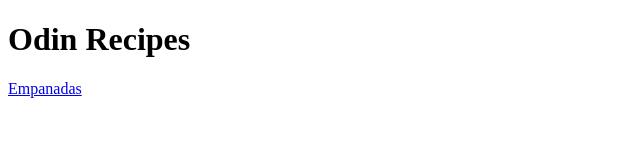
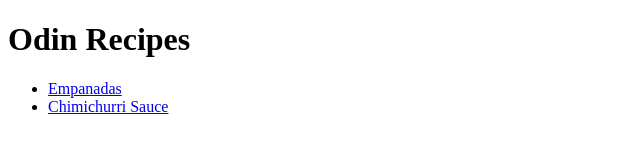
Before and after one commit to Riotexer/odin-recipes, a plain HTML site: page index.html in a window 1280 px wide. Shown: the whole page, without its empty margins (0-640 px from the left). Drawn offline with Linux system fonts and the light colour scheme.

Commit message:
Edit index.html

```diff
--- a/index.html
+++ b/index.html
@@ -6,6 +6,9 @@
     </head>
     <body>
         <h1>Odin Recipes</h1>
-        <a href="recipes/empanada.html">Empanadas</a>
+        <ul>
+            <li><a href="recipes/empanada.html">Empanadas</a></li>
+            <li><a href="recipes/chimichurri.html">Chimichurri Sauce</a></li>
+        </ul>
     </body>
 </html>
```
